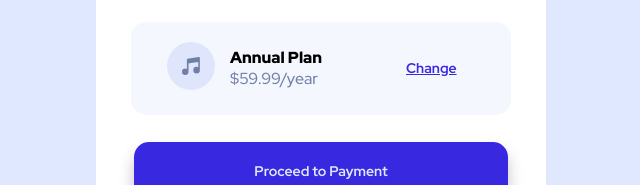
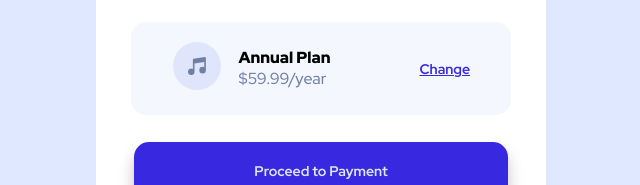
Before and after one commit to Eytch/frontend-mentor-challenges, a plain HTML site: page Order-Summary-Card/index.html in a window 1280 px wide. Shown: the part 409-594 px from the top of the page, 319-959 px from the left. Drawn offline with Linux system fonts and the light colour scheme.

Commit message:
Updated challenge

```diff
--- a/Order-Summary-Card/assets/style.css
+++ b/Order-Summary-Card/assets/style.css
@@ -59,13 +59,17 @@ body{
     background-color: var(--Verypale-blue) ;
     padding: 20px 25px 20px 25px;
     border-radius: 15px;
-    display: grid;
+    display: flex;
     width: 380px;
-    grid-template-columns: 70px 100px 70px;
 }
 
 .info{
+    flex:2;
     text-align: left;
+}
+
+.plan-icon{
+    flex:1;
 }
 
 .plan-title{
@@ -76,8 +80,10 @@ body{
     color: var(--Desaturated-blue);
     font-weight: 200;
 }
+.change{
+    flex:1;
+}
 .plan-change{
-    margin-left: 80px;
     font-weight: 600;
     font-size: 14px;
     color: var(--Bright-blue);
--- a/Order-Summary-Card/index.html
+++ b/Order-Summary-Card/index.html
@@ -32,7 +32,10 @@
           <p class="plan-title">Annual Plan</p>
           <p class="plan-price">$59.99/year</p>
         </div>
+      <div class="change">
         <a href="#" class="plan-change">Change</a>
+      </div>
+
       </div>
 
       <div class="buttons">
```
Also changed, not shown: 2 other files.
